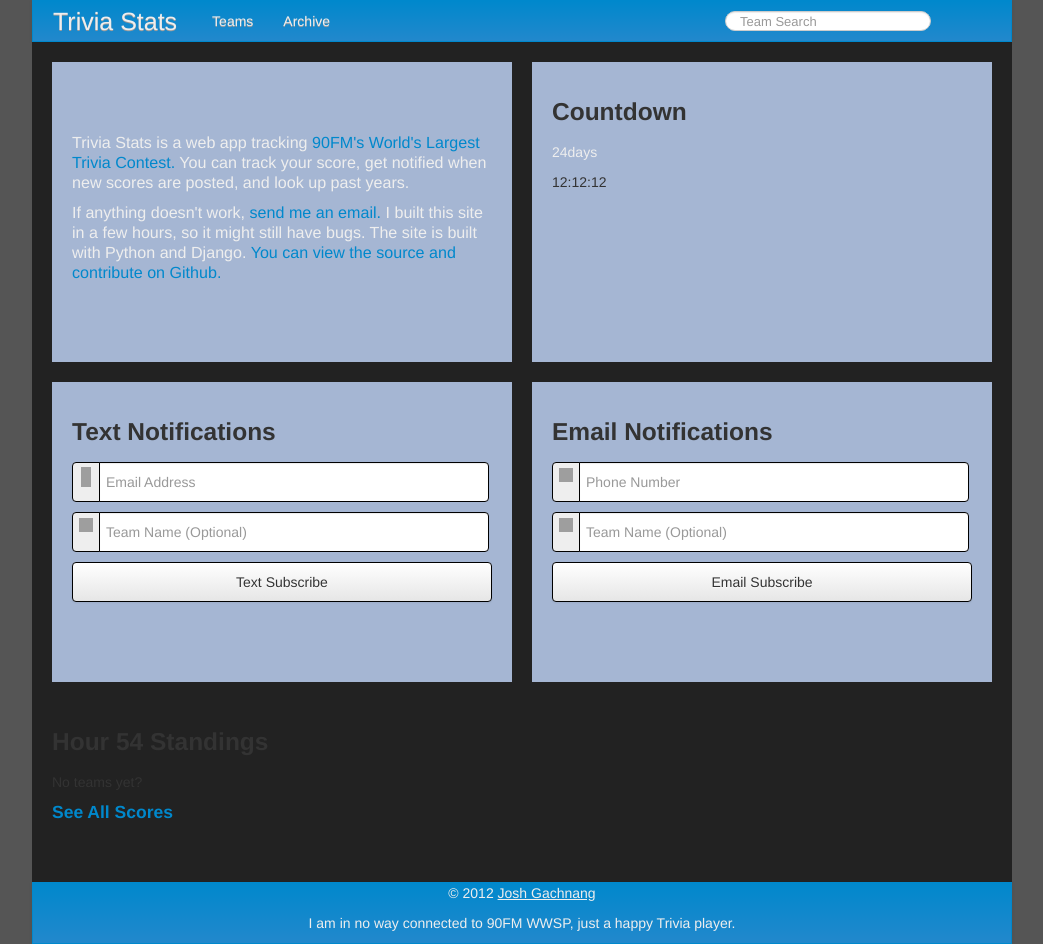
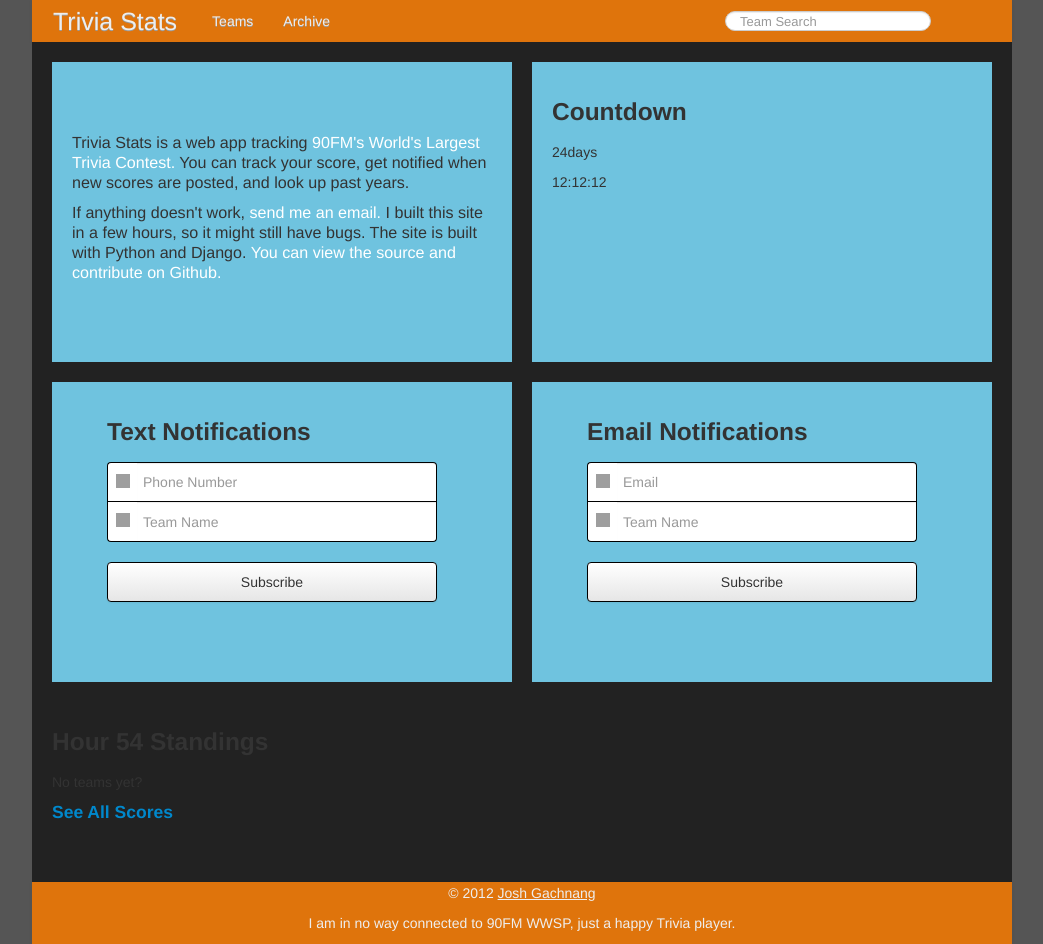
Before and after one commit to joshgachnang/90fm_trivia_stats, a Django app: template website/templates/homepage.html in a window 1280 px wide. Shown: the whole page, without its empty margins (118-1161 px from the left). Run offline with Django 3.2, Linux system fonts and the light colour scheme; the template is opened without the code that fills it, so the values that code supplies are empty; grey boxes are pictures that could not be loaded.

Commit message:
Improving color scheme and forms

```diff
--- a/trivia_stats/static/css/trivia_stats.css
+++ b/trivia_stats/static/css/trivia_stats.css
@@ -1,3 +1,19 @@
+/*
+Color Palette (with good border colors below)
+
+Orange: #DF740C
+        #c7670a
+Yellow: #FFE64D
+        #e4cd44
+Light Blue: #E6FFFF
+            #cde4e4
+Blue: #6FC3DF
+      #63aec7
+Dark: #0C141F
+      #0a111b
+*/
+
+
 .navbar {
     margin:0 auto;
     width:980px;
@@ -28,9 +44,9 @@
     border-top-left-radius: 0;
     border-bottom-left-radius: 0;
     border-bottom-right-radius: 0;
-    background-image: -webkit-linear-gradient(top,#08c,#28c);
-    border-color: #08c;
-    background-color: #08c;
+    background-image: -webkit-linear-gradient(top,#DF740C,#DF740C);
+    border-color: #DF740C;
+    background-color: #DF740C;
 }
 
 .body {
@@ -66,11 +82,14 @@ body {
     padding:20px;
 }
 .flat_box p {
-    color:#eee;
+    color:#333;
+}
+.flat_box a {
+    color:#fff;
 }
 .info_box {
     /*background:#3A414D;*/
-    background: rgb(165, 182, 211);
+    background: #6FC3DF;
     padding-top:70px;
 
 }
@@ -80,18 +99,18 @@ body {
 .timer_box {
     /*background:#DB4B1F;*/
     /*background:#3A414D*/
-    background: rgb(165, 182, 211);
+    background: #6FC3DF;
 ;
 }
 .sms_box {
     /*background:#1BA593;*/
     /*background:#08c;*/
-    background: rgb(165, 182, 211);
+    background: #6FC3DF;
 }
 
 .email_box {
     /*background:#7D8793;*/
-    background: rgb(165, 182, 211);
+    background: #6FC3DF;
     /*background:#08c;*/
     /*background:#1BA593;*/
 }
@@ -138,30 +157,75 @@ body {
 }
 
 /*SMS and Email Forms*/
+/*.notification_input {*/
+    /*width:200px;*/
+
+/*}*/
 .notification_form {
-    width:100%;
+    width:350px;
+    margin:0 auto;
+}
+.input-prepend .add-on:first-child {
+    width:20px;
+    background-color:white;
+    /*border-left:1px solid black;*/
+    /*border-top:1px solid black;*/
+    /*border-bottom:1px solid black;*/
+    border-right:none;
+    padding-top:10px;
+    height:24px;
+    text-shadow:none;
+    margin-bottom:0px;
+}
+.input-prepend .add-on-top:first-child {
+    border-bottom:1px solid black;
+    border-left:1px solid black;
+    border-top:1px solid black;
+    border-bottom-left-radius: 0;
 
 }
+.input-prepend .add-on-bottom:first-child {
+    border-top:none;
+    border-left:1px solid black;
+    border-bottom:1px solid black;
+    border-top-left-radius: 0;
+    height:25px;
+}
+.input-prepend {
+    margin-bottom:0px;
+}
 .notification_button {
-    width:100%;
+    /*width:100%;*/
     border:1px solid black;
     height:40px;
+    width:330px;
 }
-input[type="text"][class="notification_form"],
-input[type="tel"][class="notification_form"],
-input[type="email"][class="notification_form"]{
+input[type="text"][class~="notification_input"]
+{
     height:40px;
     margin:0;
-    border:1px solid black;
-    width:390px;
+    background-color:white;
+    border-left:none;
+    width:300px;
     border-top-left-radius:0;
+    text-shadow:none;
+    /*color:red;*/
+}
+input[type="text"][class~="notification_input_top"] {
+    border-bottom:1px solid black;
+    border-right:1px solid black;
+    border-top:1px solid black;
+    border-bottom-right-radius:0;
+}
+input[type="text"][class~="notification_input_bottom"]{
+    border-top:none;
+    /*background-color:red;*/
+    margin-bottom:20px;
+    border-right:1px solid black;
+    border-bottom:1px solid black;
+    border-top-right-radius:0;
 }
 .cellphone_icon {
-    height:20px;
-    width:10px;
+    height:13px;
+    width:8px;
 }
-.input-prepend .add-on {
-    height:30px;
-    border:1px solid black;
-    border-top-left-radius:0;
-}
--- a/website/templates/homepage.html
+++ b/website/templates/homepage.html
@@ -24,31 +24,33 @@
     </div>
     <div class="row-fluid span12 signup_row">
         <div class="span6 flat_box sms_box">
-            <h3>Text Notifications</h3>
-            <form>
+
+            <form method="POST" action="/sms/subscribe/" class="notification_form">
+                <h3>Text Notifications</h3>
                 <div class="input-prepend">
-                    <span class="add-on"><img src="/static/img/cellphone.png" class="cellphone_icon"></span>
-                    <input class="notification_form" type="email" placeholder="Email Address">
+                    <span class="add-on add-on-top"><i class="icon-th"></i></span>
+                    <input class="notification_input notification_input_top" type="text" placeholder="Phone Number">
                 </div>
                 <div class="input-prepend">
-                    <span class="add-on"><i class="icon-user"></i></span>
-                    <input class="notification_form" type="text" placeholder="Team Name (Optional)">
+                    <span class="add-on add-on-bottom"><i class="icon-user"></i></span>
+                    <input class="notification_input notification_input_bottom" type="text" placeholder="Team Name">
                 </div>
-                <button type="submit" class="btn notification_button">Text Subscribe</button>
+                <button type="submit" class="btn notification_button">Subscribe</button>
             </form>
         </div>
         <div class="span6 flat_box email_box">
-            <h3>Email Notifications</h3>
-                <form>
+
+                <form method="POST" action="/email/subscribe/" class="notification_form">
+                    <h3>Email Notifications</h3>
                     <div class="input-prepend">
-                        <span class="add-on"><i class="icon-envelope"></i></span>
-                        <input class="notification_form" type="tel" placeholder="Phone Number">
+                        <span class="add-on add-on-top"><i class="icon-envelope"></i></span>
+                        <input class="notification_input notification_input_top"  type="text" placeholder="Email">
                     </div>
                     <div class="input-prepend">
-                        <span class="add-on"><i class="icon-user"></i></span>
-                        <input class="notification_form" type="text" placeholder="Team Name (Optional)">
+                        <span class="add-on add-on-bottom"><i class="icon-user"></i></span>
+                        <input class="notification_input notification_input_bottom" type="text" placeholder="Team Name">
                     </div>
-                    <button type="submit" class="btn notification_button">Email Subscribe</button>
+                    <button type="submit" class="btn notification_button">Subscribe</button>
                 </form>
             </div>
     </div>
```
